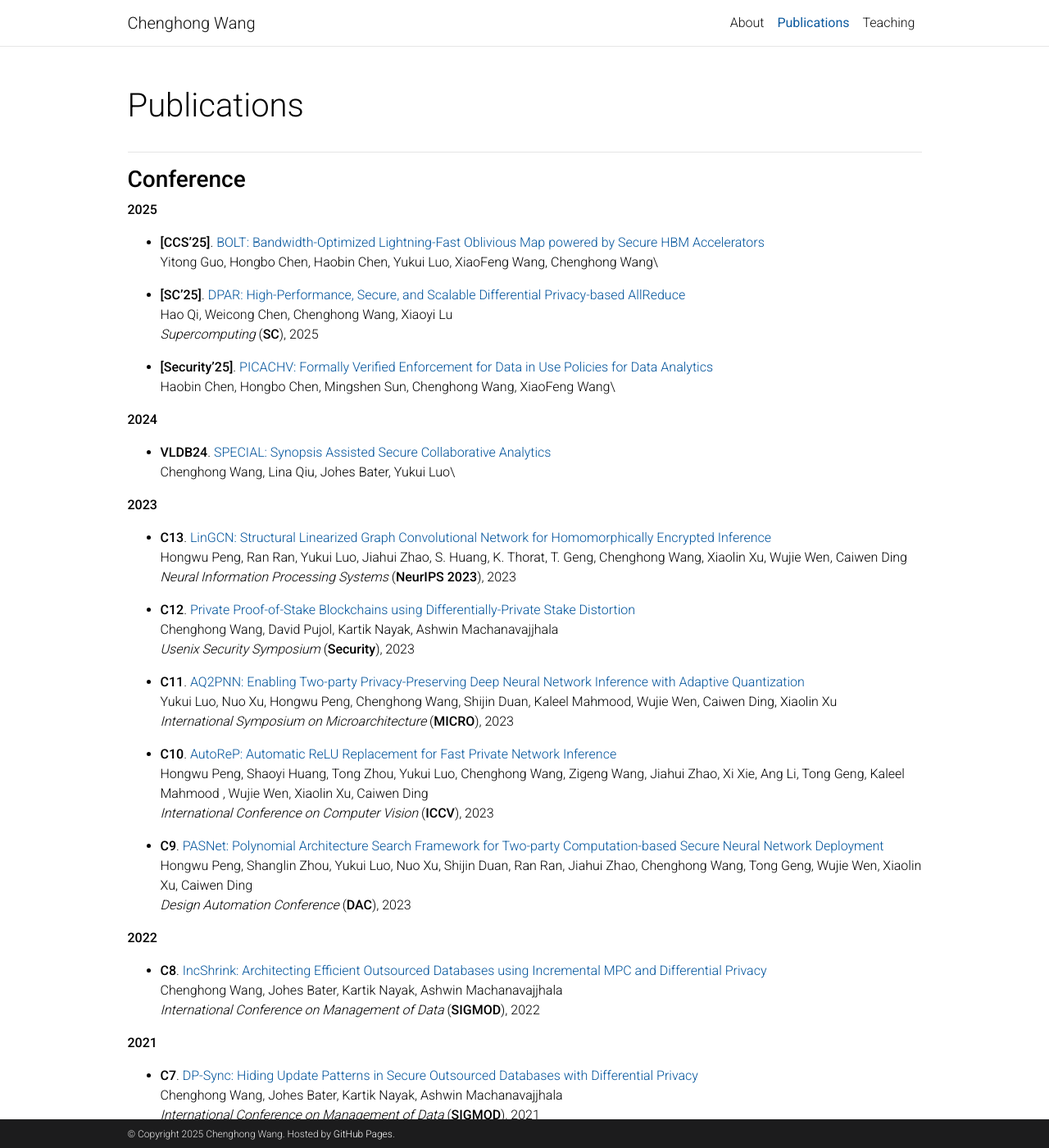
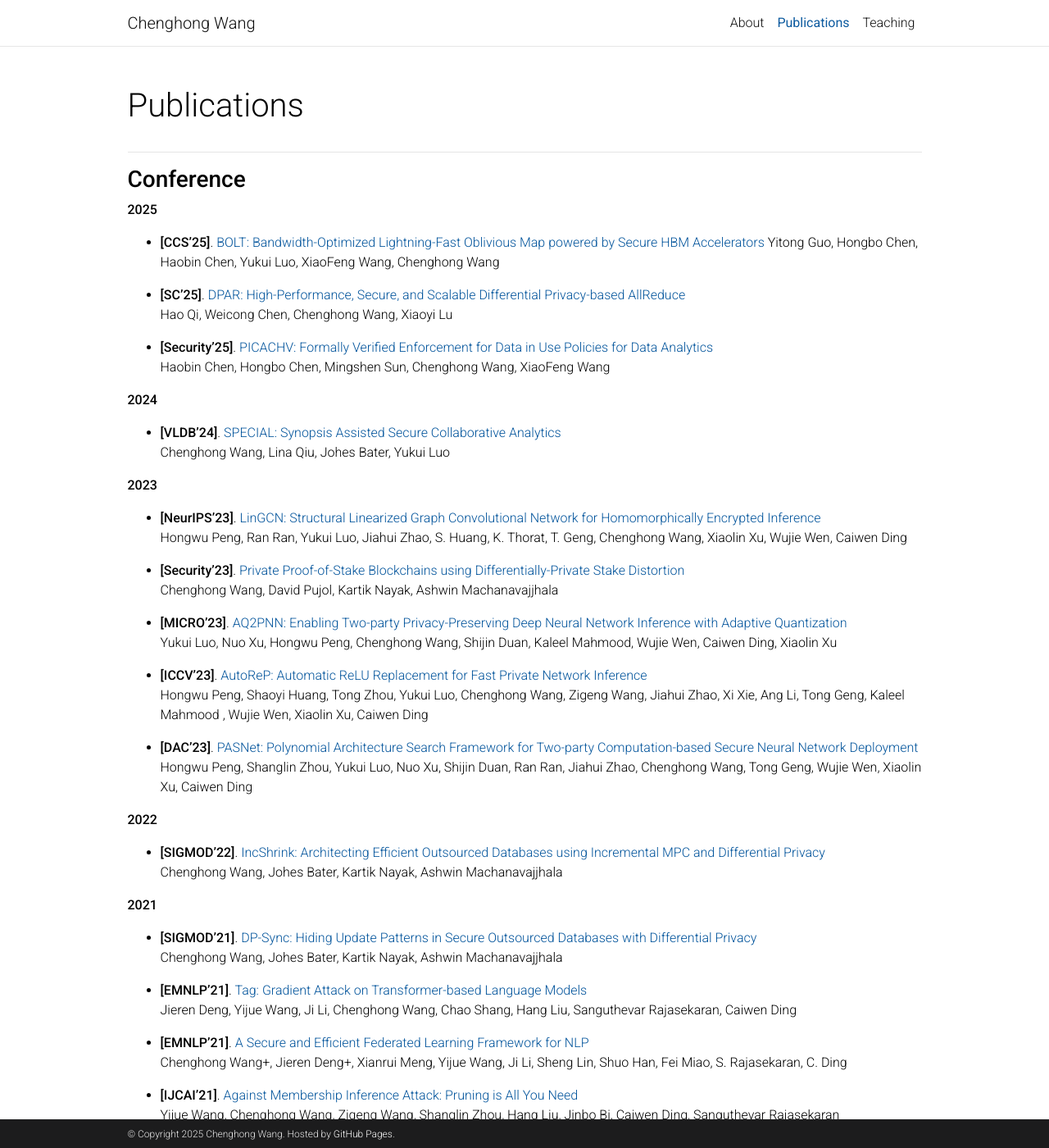
Before and after one commit to lovingmage/lovingmage.github.io, a Jekyll site: the page built from _pages/publications.md, in a window 1280 px wide and 1400 px high. Shown: the whole window at 82% size. Built offline with Jekyll 4.4.1, drawn with Linux system fonts in a browser that asks for light colours; comment, search, counter and statistics services are not loaded; a style sheet for code colours, icons or effects is not loaded; some of the changed text lies outside the part shown.

Commit message:
Update publications.md

```diff
--- a/_pages/publications.md
+++ b/_pages/publications.md
@@ -13,76 +13,62 @@ nav_order: 1
 ### **Conference**
 **2025**
 - **[CCS'25]**. [BOLT: Bandwidth-Optimized Lightning-Fast Oblivious Map powered by
-Secure HBM Accelerators](#)\
-Yitong Guo, Hongbo Chen, Haobin Chen, Yukui Luo, XiaoFeng Wang, Chenghong Wang\
+Secure HBM Accelerators](#)
+Yitong Guo, Hongbo Chen, Haobin Chen, Yukui Luo, XiaoFeng Wang, Chenghong Wang
 
 - **[SC'25]**. [DPAR: High-Performance, Secure, and Scalable Differential Privacy-based AllReduce](#)\
-Hao Qi, Weicong Chen, Chenghong Wang, Xiaoyi Lu\
-*Supercomputing* (**SC**), 2025
+Hao Qi, Weicong Chen, Chenghong Wang, Xiaoyi Lu
 
 - **[Security'25]**. [PICACHV: Formally Verified Enforcement for Data in Use Policies for Data Analytics](https://www.usenix.org/conference/usenixsecurity25/presentation/chen-haobin)\
-Haobin Chen, Hongbo Chen, Mingshen Sun, Chenghong Wang, XiaoFeng Wang\
+Haobin Chen, Hongbo Chen, Mingshen Sun, Chenghong Wang, XiaoFeng Wang
 
 **2024**
-- **VLDB24**. [SPECIAL: Synopsis Assisted Secure Collaborative Analytics](https://arxiv.org/pdf/2404.18388)\
-Chenghong Wang, Lina Qiu, Johes Bater, Yukui Luo\
+- **[VLDB'24]**. [SPECIAL: Synopsis Assisted Secure Collaborative Analytics](https://arxiv.org/pdf/2404.18388)\
+Chenghong Wang, Lina Qiu, Johes Bater, Yukui Luo
 
 **2023**
-- **C13**. [LinGCN: Structural Linearized Graph Convolutional Network for Homomorphically Encrypted Inference](https://arxiv.org/abs/2309.14331)\
-Hongwu Peng, Ran Ran, Yukui Luo, Jiahui Zhao, S. Huang, K. Thorat, T. Geng, Chenghong Wang, Xiaolin Xu, Wujie Wen, Caiwen Ding\
-*Neural Information Processing Systems* (**NeurIPS 2023**), 2023
+- **[NeurIPS'23]**. [LinGCN: Structural Linearized Graph Convolutional Network for Homomorphically Encrypted Inference](https://arxiv.org/abs/2309.14331)\
+Hongwu Peng, Ran Ran, Yukui Luo, Jiahui Zhao, S. Huang, K. Thorat, T. Geng, Chenghong Wang, Xiaolin Xu, Wujie Wen, Caiwen Ding
 
-- **C12**. [Private Proof-of-Stake Blockchains using Differentially-Private Stake Distortion](https://eprint.iacr.org/2023/787)\
-Chenghong Wang, David Pujol, Kartik Nayak, Ashwin Machanavajjhala\
-*Usenix Security Symposium* (**Security**), 2023
+- **[Security'23]**. [Private Proof-of-Stake Blockchains using Differentially-Private Stake Distortion](https://eprint.iacr.org/2023/787)\
+Chenghong Wang, David Pujol, Kartik Nayak, Ashwin Machanavajjhala
 
-- **C11**. [AQ2PNN: Enabling Two-party Privacy-Preserving Deep Neural Network Inference with Adaptive Quantization](#)\
-Yukui Luo, Nuo Xu, Hongwu Peng, Chenghong Wang, Shijin Duan, Kaleel Mahmood, Wujie Wen, Caiwen Ding, Xiaolin Xu\
-*International Symposium on Microarchitecture* (**MICRO**), 2023
+- **[MICRO'23]**. [AQ2PNN: Enabling Two-party Privacy-Preserving Deep Neural Network Inference with Adaptive Quantization](#)\
+Yukui Luo, Nuo Xu, Hongwu Peng, Chenghong Wang, Shijin Duan, Kaleel Mahmood, Wujie Wen, Caiwen Ding, Xiaolin Xu
 
-- **C10**. [AutoReP: Automatic ReLU Replacement for Fast Private Network Inference](#)\
-Hongwu Peng, Shaoyi Huang, Tong Zhou, Yukui Luo, Chenghong Wang, Zigeng Wang, Jiahui Zhao, Xi Xie, Ang Li, Tong Geng, Kaleel Mahmood , Wujie Wen, Xiaolin Xu, Caiwen Ding\
-*International Conference on Computer Vision* (**ICCV**), 2023
+- **[ICCV'23]**. [AutoReP: Automatic ReLU Replacement for Fast Private Network Inference](#)\
+Hongwu Peng, Shaoyi Huang, Tong Zhou, Yukui Luo, Chenghong Wang, Zigeng Wang, Jiahui Zhao, Xi Xie, Ang Li, Tong Geng, Kaleel Mahmood , Wujie Wen, Xiaolin Xu, Caiwen Ding
 
-- **C9**. [PASNet: Polynomial Architecture Search Framework for Two-party Computation-based Secure Neural Network Deployment](https://arxiv.org/pdf/2306.15513.pdf)\
-Hongwu Peng, Shanglin Zhou, Yukui Luo, Nuo Xu, Shijin Duan, Ran Ran, Jiahui Zhao, Chenghong Wang, Tong Geng, Wujie Wen, Xiaolin Xu, Caiwen Ding\
-*Design Automation Conference* (**DAC**), 2023
+- **[DAC'23]**. [PASNet: Polynomial Architecture Search Framework for Two-party Computation-based Secure Neural Network Deployment](https://arxiv.org/pdf/2306.15513.pdf)\
+Hongwu Peng, Shanglin Zhou, Yukui Luo, Nuo Xu, Shijin Duan, Ran Ran, Jiahui Zhao, Chenghong Wang, Tong Geng, Wujie Wen, Xiaolin Xu, Caiwen Ding
 
 **2022**
-- **C8**. [IncShrink: Architecting Efficient Outsourced Databases using Incremental MPC and Differential Privacy](https://arxiv.org/abs/2203.05084)\
-Chenghong Wang, Johes Bater, Kartik Nayak, Ashwin Machanavajjhala\
-*International Conference on Management of Data* (**SIGMOD**), 2022
+- **[SIGMOD'22]**. [IncShrink: Architecting Efficient Outsourced Databases using Incremental MPC and Differential Privacy](https://arxiv.org/abs/2203.05084)\
+Chenghong Wang, Johes Bater, Kartik Nayak, Ashwin Machanavajjhala
 
 **2021**
-- **C7**. [DP-Sync: Hiding Update Patterns in Secure Outsourced Databases with Differential Privacy](https://arxiv.org/abs/2103.15942)\
-Chenghong Wang, Johes Bater, Kartik Nayak, Ashwin Machanavajjhala\
-*International Conference on Management of Data* (**SIGMOD**), 2021
+- **[SIGMOD'21]**. [DP-Sync: Hiding Update Patterns in Secure Outsourced Databases with Differential Privacy](https://arxiv.org/abs/2103.15942)\
+Chenghong Wang, Johes Bater, Kartik Nayak, Ashwin Machanavajjhala
 
-- **C6**. [Tag: Gradient Attack on Transformer-based Language Models](https://aclanthology.org/2021.findings-emnlp.305.pdf)\
-Jieren Deng, Yijue Wang, Ji Li, Chenghong Wang, Chao Shang, Hang Liu, Sanguthevar Rajasekaran, Caiwen Ding\
-*Empirical Methods in Natural Language Processing* (**EMNLP**), 2021
+- **[EMNLP'21]**. [Tag: Gradient Attack on Transformer-based Language Models](https://aclanthology.org/2021.findings-emnlp.305.pdf)\
+Jieren Deng, Yijue Wang, Ji Li, Chenghong Wang, Chao Shang, Hang Liu, Sanguthevar Rajasekaran, Caiwen Ding
 
-- **C5**. [A Secure and Efficient Federated Learning Framework for NLP](https://aclanthology.org/2021.emnlp-main.606)\
-Chenghong Wang+, Jieren Deng+, Xianrui Meng, Yijue Wang, Ji Li, Sheng Lin, Shuo Han, Fei Miao, S. Rajasekaran, C. Ding\
-*Empirical Methods in Natural Language Processing* (**EMNLP Oral**), 2021
+- **[EMNLP'21]**. [A Secure and Efficient Federated Learning Framework for NLP](https://aclanthology.org/2021.emnlp-main.606)\
+Chenghong Wang+, Jieren Deng+, Xianrui Meng, Yijue Wang, Ji Li, Sheng Lin, Shuo Han, Fei Miao, S. Rajasekaran, C. Ding
 
-- **C4**. [Against Membership Inference Attack: Pruning is All You Need](https://arxiv.org/abs/2008.13578)\
-Yijue Wang, Chenghong Wang, Zigeng Wang, Shanglin Zhou, Hang Liu, Jinbo Bi, Caiwen Ding, Sanguthevar Rajasekaran\
-*International Joint Conferences on Artificial Intelligence* (**IJCAI**), 2021
+- **[IJCAI'21]**. [Against Membership Inference Attack: Pruning is All You Need](https://arxiv.org/abs/2008.13578)\
+Yijue Wang, Chenghong Wang, Zigeng Wang, Shanglin Zhou, Hang Liu, Jinbo Bi, Caiwen Ding, Sanguthevar Rajasekaran
 
 **2020**
-- **C3**. [Crypt$\epsilon$:Crypto-Assisted Differential Privacy on Untrusted Servers](https://dl.acm.org/doi/10.1145/3318464.3380596)\
-Amrita Chowdhury, Chenghong Wang, Xi He, Ashwin Machanavajjhala, Somesh Jha\
-*International Conference on Management of Data* (**SIGMOD**), 2020
+- **[SIGMOD'20]**. [Crypt$\epsilon$:Crypto-Assisted Differential Privacy on Untrusted Servers](https://dl.acm.org/doi/10.1145/3318464.3380596)\
+Amrita Chowdhury, Chenghong Wang, Xi He, Ashwin Machanavajjhala, Somesh Jha
 
 **Before 2018**
-- **C2**.  [Privacy-preserving Biomedical Data Dissemination via a Hybrid Approach](https://www.ncbi.nlm.nih.gov/pmc/articles/PMC6371369/)\
-Chenghong Wang+, Yichen Jiang+, Zhixuan Wu, Xin Du, Shuang Wang\
-*American Medical Informatics Association* (**AMIA**), 2018
+- **[AMIA'18]**.  [Privacy-preserving Biomedical Data Dissemination via a Hybrid Approach](https://www.ncbi.nlm.nih.gov/pmc/articles/PMC6371369/)\
+Chenghong Wang+, Yichen Jiang+, Zhixuan Wu, Xin Du, Shuang Wang
 
-- **C1**. [The k-peak decomposition: Mapping the Global Structure of Graphs](https://dl.acm.org/doi/10.1145/3038912.3052635)\
-Priya Govindan, Chenghong Wang, Chumeng Xu, Hongyu Duan, Sucheta Soundarajan\
-*The Web Conference* (**WWW**), 2017
+- **[WWW'17]**. [The k-peak decomposition: Mapping the Global Structure of Graphs](https://dl.acm.org/doi/10.1145/3038912.3052635)\
+Priya Govindan, Chenghong Wang, Chumeng Xu, Hongyu Duan, Sucheta Soundarajan
 
 <br>
 
```
